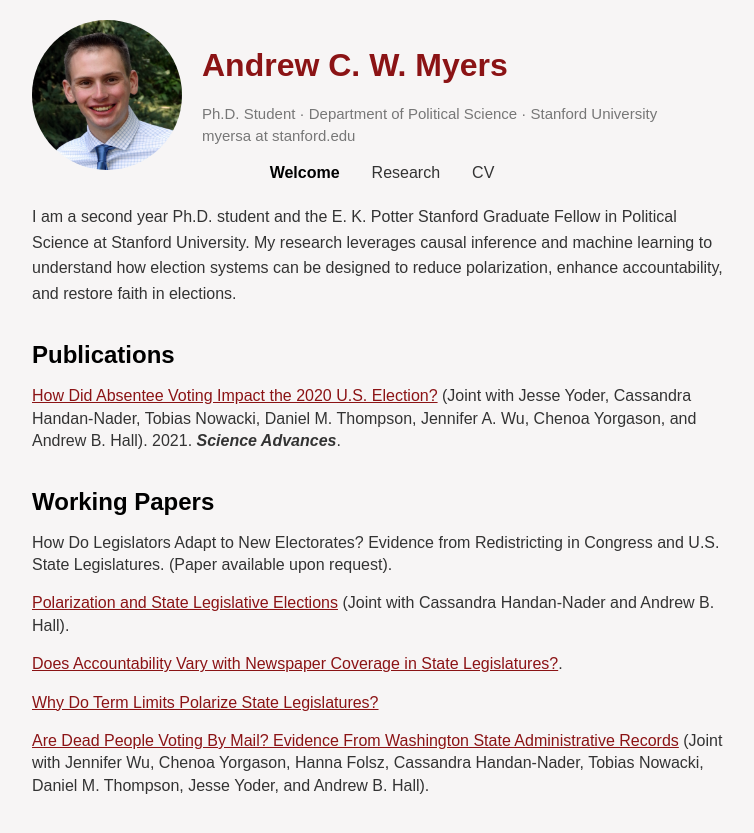
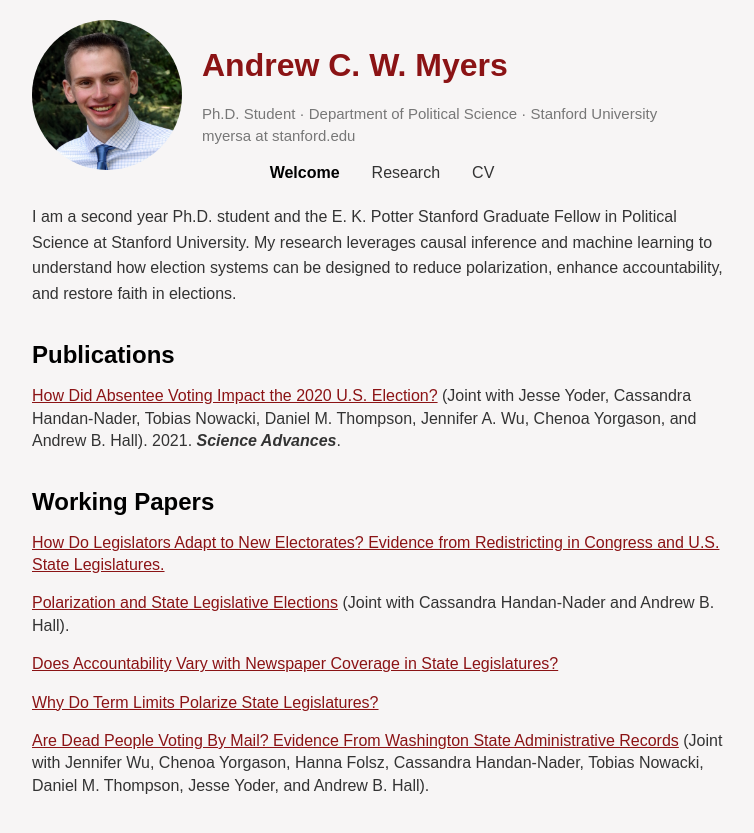
Before and after one commit to AndyMyersSkol/AndyMyersSkol.github.io, a Jekyll site: the page index.html, which Jekyll copies as it is, in a window 1280 px wide. Shown: the top 833 px of the page, without its empty margins (258-1012 px from the left). Built offline with Jekyll 4.4.1, drawn with Linux system fonts in a browser that asks for light colours.

Commit message:
Add new paper link

```diff
--- a/index.html
+++ b/index.html
@@ -42,7 +42,7 @@ Daniel M. Thompson, Jennifer A. Wu, Chenoa Yorgason, and Andrew B. Hall). 2021.
     <h2>Working Papers</h2>
 
         <p>
-        <p>How Do Legislators Adapt to New Electorates? Evidence from Redistricting in Congress and U.S. State Legislatures. (Paper available upon request).</p>
+        <a target="_blank" class="bib" href="/documents/Myers_redistricting.pdf">How Do Legislators Adapt to New Electorates? Evidence from Redistricting in Congress and U.S. State Legislatures.</a>
       </p>
 
         <p>
@@ -50,7 +50,7 @@ Daniel M. Thompson, Jennifer A. Wu, Chenoa Yorgason, and Andrew B. Hall). 2021.
       </p>
 
          <p>
-        <a target="_blank" class="bib" href="/documents/Myers_congruence.pdf">Does Accountability Vary with Newspaper Coverage in State Legislatures?</a>.
+        <a target="_blank" class="bib" href="/documents/Myers_congruence.pdf">Does Accountability Vary with Newspaper Coverage in State Legislatures?</a>
       </p>
 
          <p>
```
